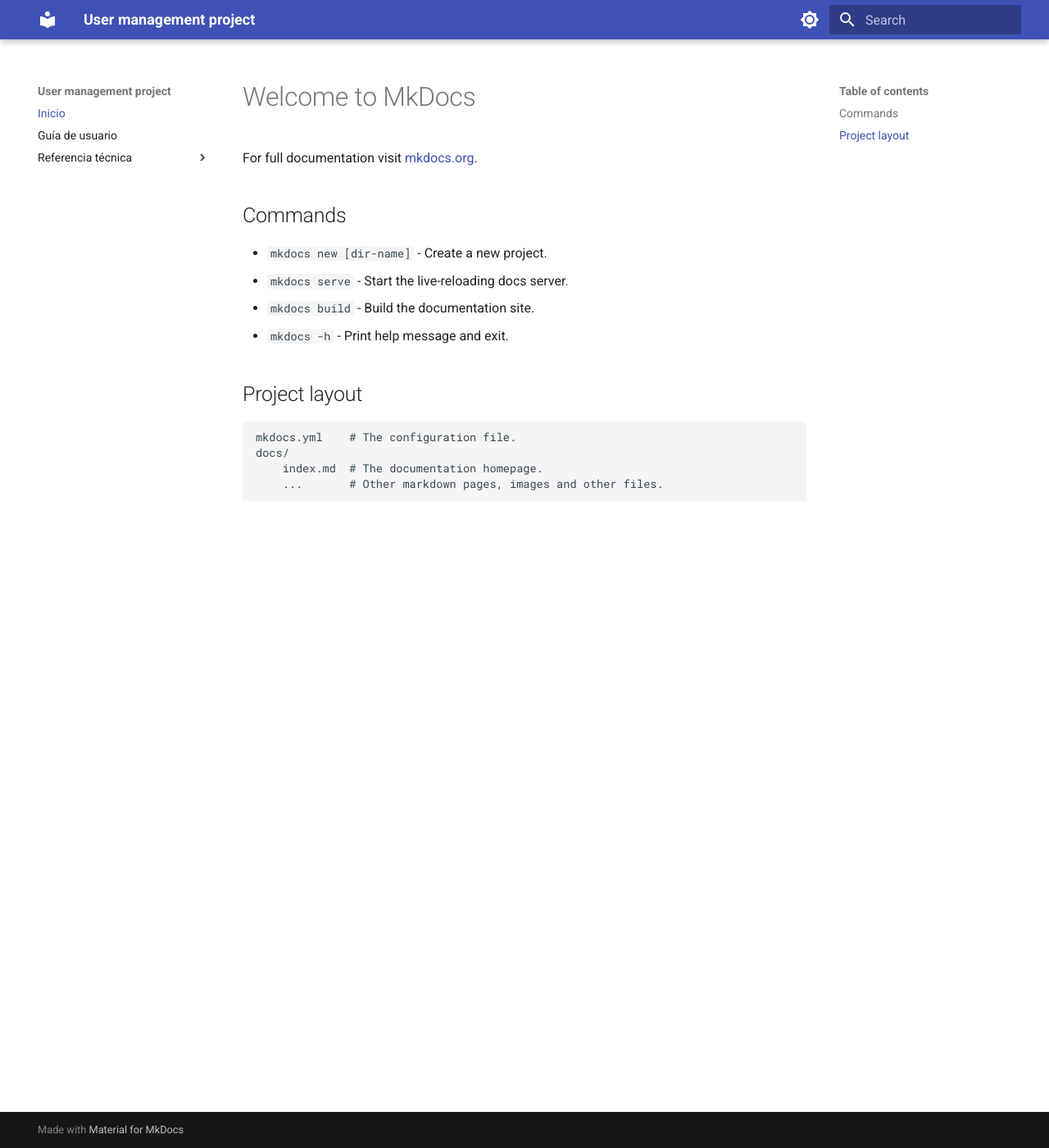
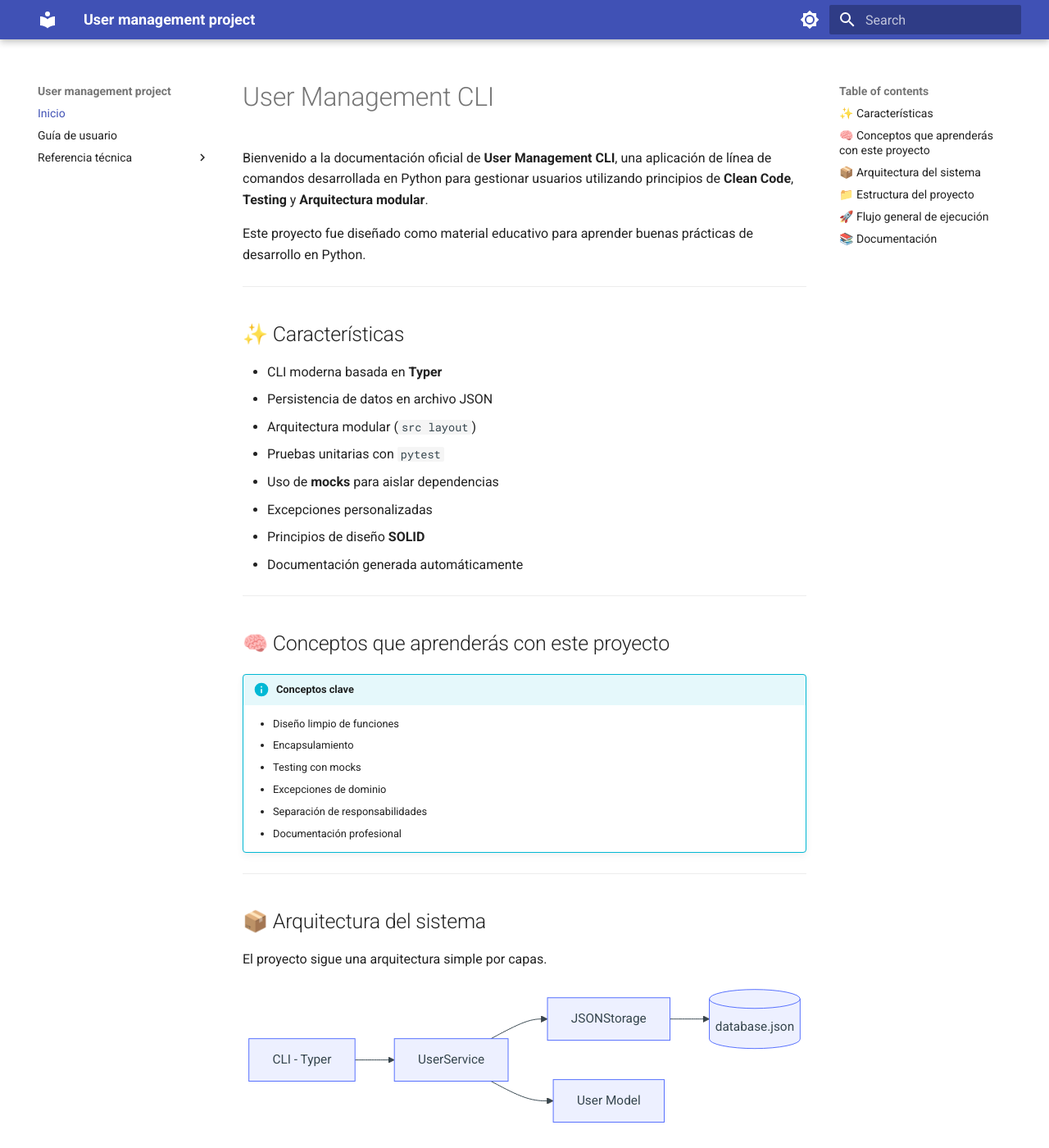
Before and after one commit to LeoUribC/sample-user-storage, an MkDocs documentation site: the page built from docs/index.md, in a window 1280 px wide and 1400 px high. Shown: the whole window at 82% size. Built offline with MkDocs 1.6.1 and Material for MkDocs 9.7.7, drawn with Linux system fonts in a browser that asks for light colours; some of the changed text lies outside the part shown.

Commit message:
content added

````diff
--- a/docs/index.md
+++ b/docs/index.md
@@ -1,17 +1,104 @@
-# Welcome to MkDocs
+# User Management CLI
 
-For full documentation visit [mkdocs.org](https://www.mkdocs.org).
+Bienvenido a la documentación oficial de **User Management CLI**, una aplicación
+de línea de comandos desarrollada en Python para gestionar usuarios utilizando
+principios de **Clean Code**, **Testing** y **Arquitectura modular**.
 
-## Commands
+Este proyecto fue diseñado como material educativo para aprender buenas prácticas
+de desarrollo en Python.
 
-* `mkdocs new [dir-name]` - Create a new project.
-* `mkdocs serve` - Start the live-reloading docs server.
-* `mkdocs build` - Build the documentation site.
-* `mkdocs -h` - Print help message and exit.
+---
 
-## Project layout
+## ✨ Características
 
-    mkdocs.yml    # The configuration file.
-    docs/
-        index.md  # The documentation homepage.
-        ...       # Other markdown pages, images and other files.
+- CLI moderna basada en **Typer**
+- Persistencia de datos en archivo JSON
+- Arquitectura modular (`src layout`)
+- Pruebas unitarias con `pytest`
+- Uso de **mocks** para aislar dependencias
+- Excepciones personalizadas
+- Principios de diseño **SOLID**
+- Documentación generada automáticamente
+
+---
+
+## 🧠 Conceptos que aprenderás con este proyecto
+
+!!! info "Conceptos clave"
+
+    - Diseño limpio de funciones
+    - Encapsulamiento
+    - Testing con mocks
+    - Excepciones de dominio
+    - Separación de responsabilidades
+    - Documentación profesional
+
+---
+
+
+## 📦 Arquitectura del sistema
+
+El proyecto sigue una arquitectura simple por capas.
+
+``` mermaid
+flowchart LR
+    CLI[CLI - Typer] --> Service[UserService]
+    Service --> Storage[JSONStorage]
+    Service --> Model[User Model]
+    Storage --> Database[(database.json)]
+```
+
+
+## 📁 Estructura del proyecto
+
+```bash
+nombre-del-proyecto/
+│
+├── data/
+│   └── database.json
+│
+├── src/
+│   └── mi_app/
+│       ├── models.py
+│       ├── services.py
+│       ├── storage.py
+│       └── exceptions.py
+│
+├── tests/
+│
+├── main.py
+└── pyproject.toml
+```
+
+## 🚀 Flujo general de ejecución
+
+``` mermaid
+sequenceDiagram
+
+participant CLI
+participant Service
+participant Storage
+participant Database
+
+CLI->>Service: create_user()
+Service->>Storage: load()
+Storage->>Database: read JSON
+Database-->>Storage: data
+Storage-->>Service: users
+Service->>Service: validate rules
+Service->>Storage: save()
+Storage->>Database: write JSON
+```
+
+## 📚 Documentación
+
+Esta documentación está dividida en tres secciones principales:
+
+| Sección         | Descripción               |
+| --------------- | ------------------------- |
+| Guía de Usuario | Cómo usar la aplicación   |
+| Instalación     | Cómo instalar el proyecto |
+| API             | Documentación del código  |
+
+!!! tip "Recomendación"
+    Si es tu primera vez usando el proyecto, comienza por la sección **Guía de Usuario**.
````
Also changed, not shown: docs/guia_usuario.md (added, +14 -0 lines), docs/referencia/api.md (renamed from docs/api.md), 1 other file.
